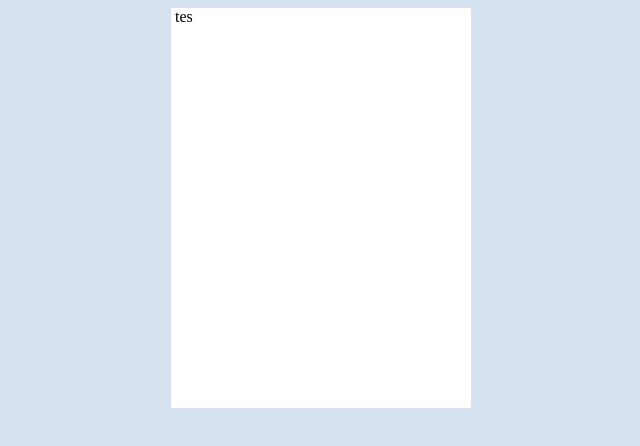
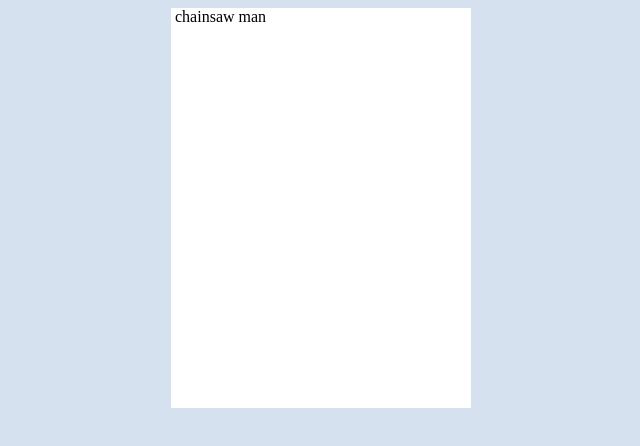
Before and after one commit to carrotass8/frontend-mentor, a plain HTML site: page qr-code-component-main/index.html in a window 1280 px wide. Shown: the full height of the page, 319-959 px from the left. Drawn offline with Linux system fonts and the light colour scheme.

Commit message:
update index.html

```diff
--- a/qr-code-component-main/index.html
+++ b/qr-code-component-main/index.html
@@ -18,7 +18,7 @@
   <div class="base">
     <div class="barcode-grid">
       <img src="" alt="">
-      tes
+      chainsaw man
     </div>
   </div>
 
```
